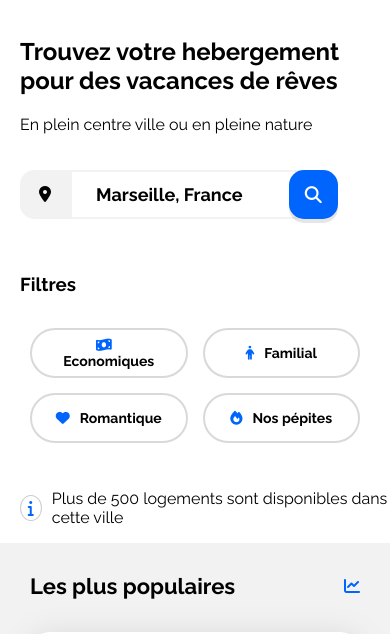
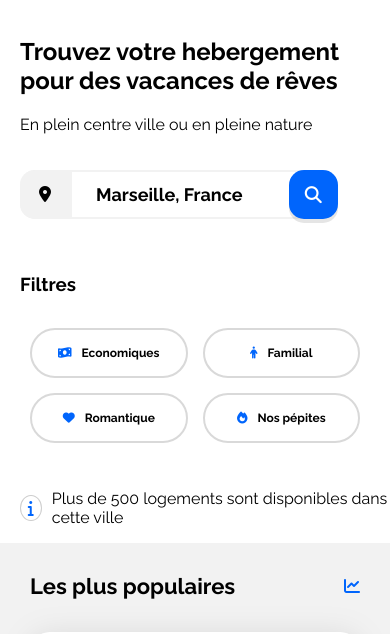
Before and after one commit to Corentin1108/booki-starter-code-master, a plain HTML site: page index.html in a window 390 px wide. Shown: the part 149-783 px from the top of the page. Drawn offline with Linux system fonts and the light colour scheme.

Commit message:
25/03/24

```diff
--- a/css/style.css
+++ b/css/style.css
@@ -636,7 +636,8 @@ nav ul a:hover {
 
     .button-filtres {
         width: 45%;
-        font-size: 14px;
+        font-size: 0.75rem;
+        padding: 0px;
     }
 /*****fin filtres*****/
 
```
